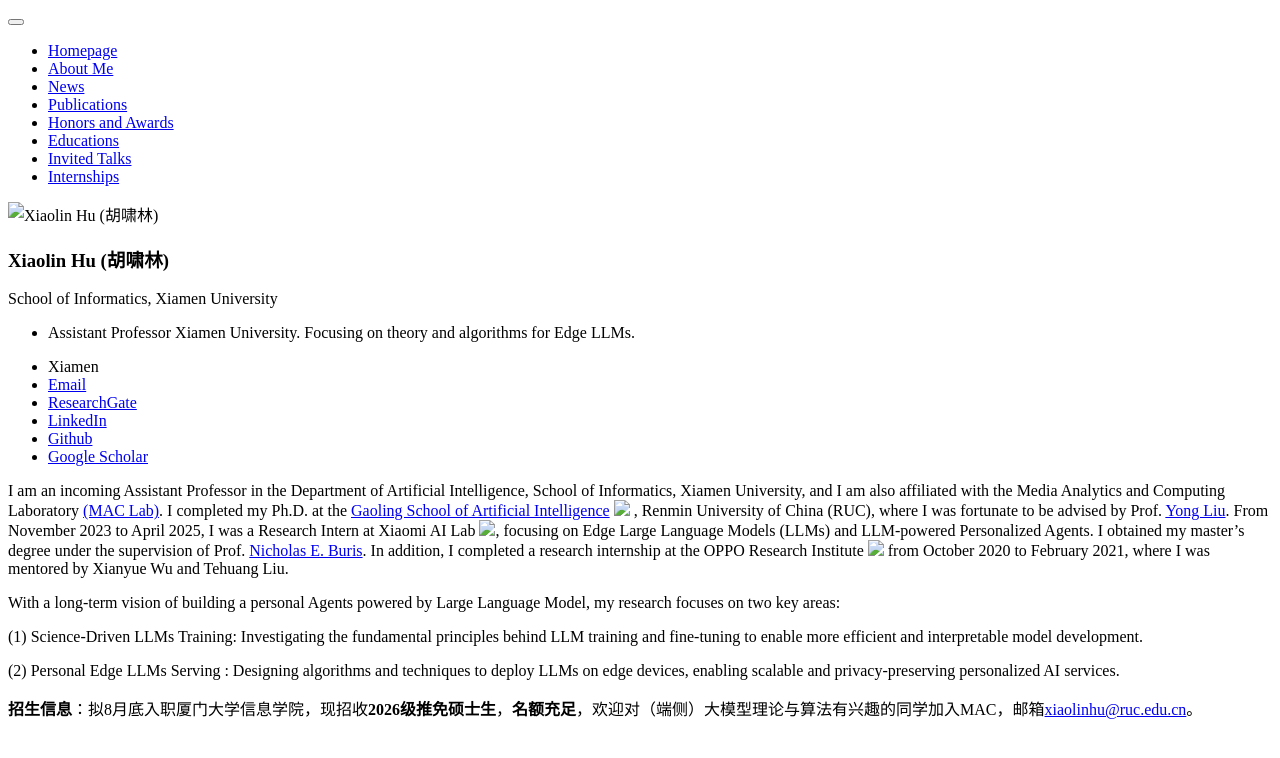
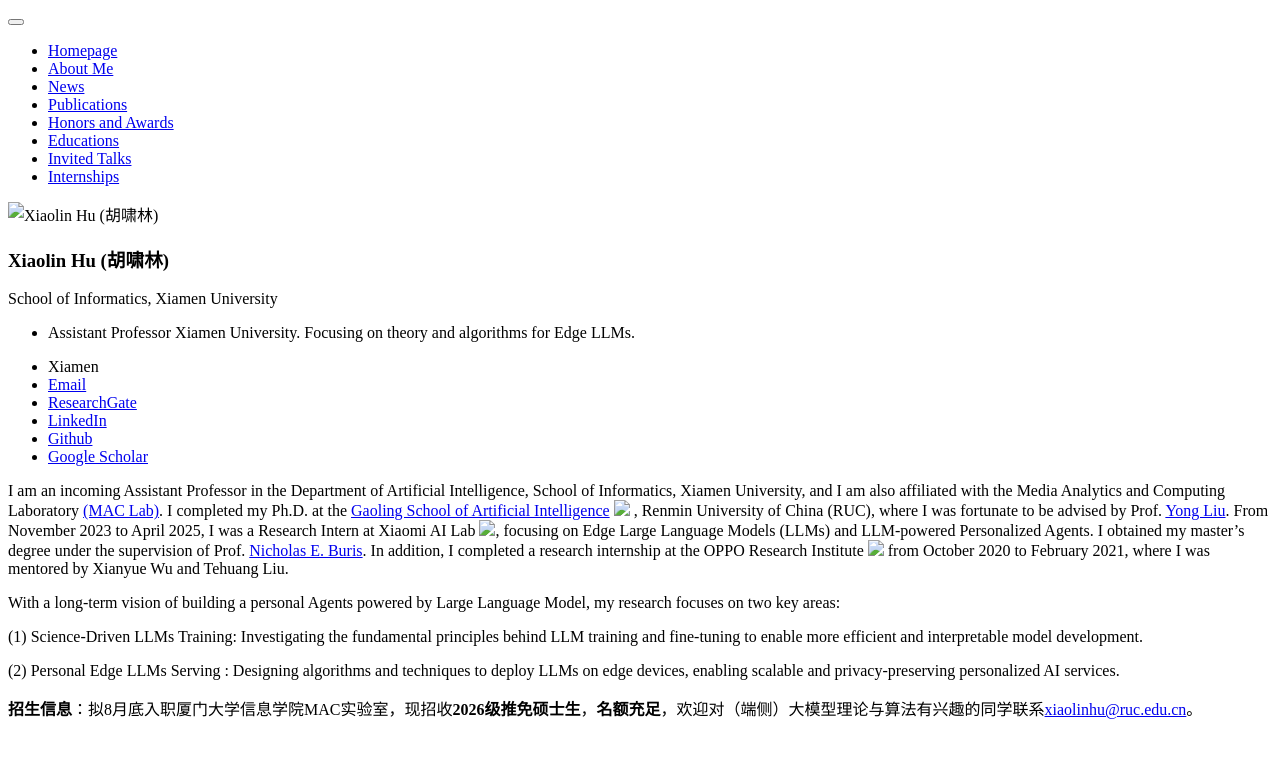
Before and after one commit to hsiaolinhu/hsiaolinhu.github.io, a Jekyll site: the page built from _pages/includes/intro.md, in a window 1280 px wide. Shown: the top 758 px of the page. Built offline with Jekyll 4.4.1, drawn with Linux system fonts in a browser that asks for light colours; our own code applies the rules of GitHub Pages for plain Markdown files.

Commit message:
Update intro.md

```diff
--- a/_pages/includes/intro.md
+++ b/_pages/includes/intro.md
@@ -33,7 +33,7 @@ Toward the long vision of building a human-centered application ecosystem based
 
 <!-- to study efficient method for deploying LLMs on edge devices and the communication challenges arising from large-scale agents. to guide human-centered model development  -->
 
-**招生信息**：拟8月底入职厦门大学信息学院，现招收**2026级推免硕士生**，**名额充足**，欢迎对（端侧）大模型理论与算法有兴趣的同学加入MAC，邮箱[xiaolinhu@ruc.edu.cn](mailto:xiaolinhu@ruc.edu.cn)。
+**招生信息**：拟8月底入职厦门大学信息学院MAC实验室，现招收**2026级推免硕士生**，**名额充足**，欢迎对（端侧）大模型理论与算法有兴趣的同学联系[xiaolinhu@ruc.edu.cn](mailto:xiaolinhu@ruc.edu.cn)。
 
 <!-- [Shanghai University President Scholarship](https://news.shu.edu.cn/info/1021/47992.htm) (The highest honor among the scholarships at Shanghai University). -->
 
```
